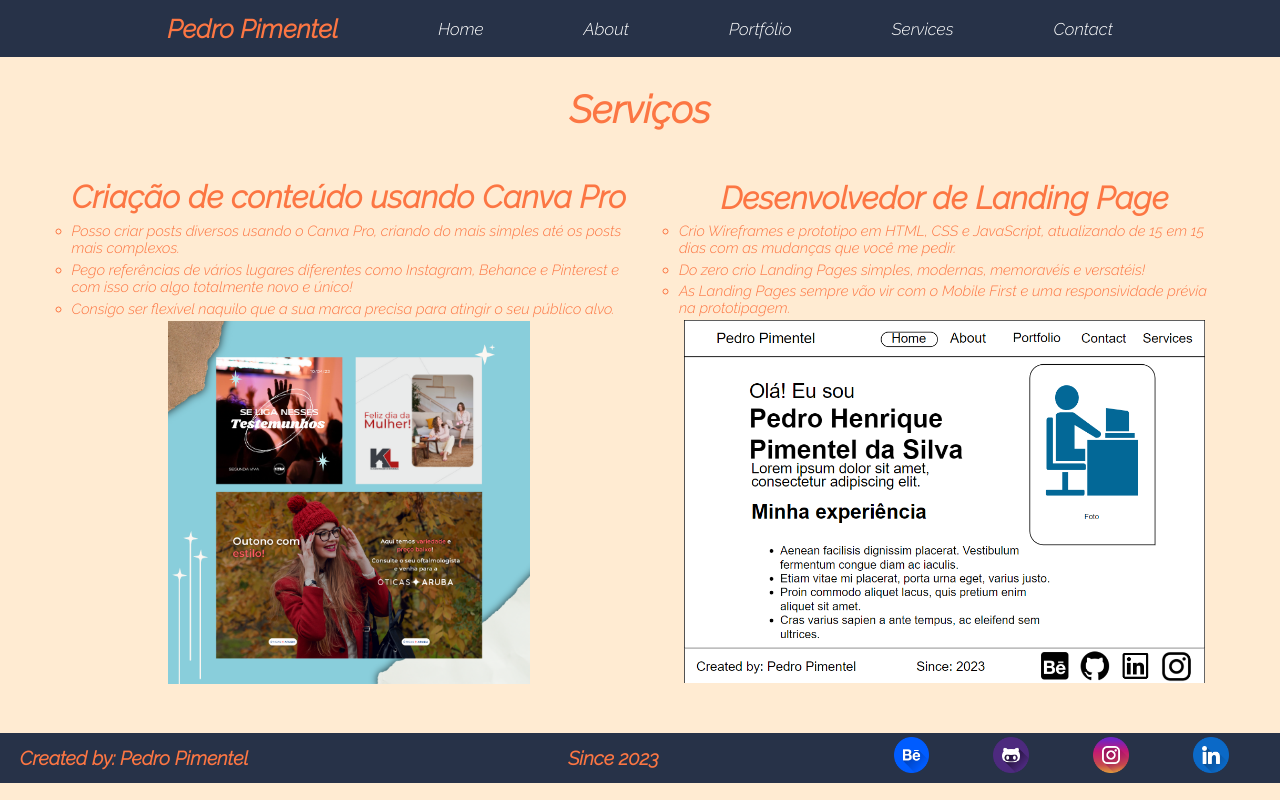
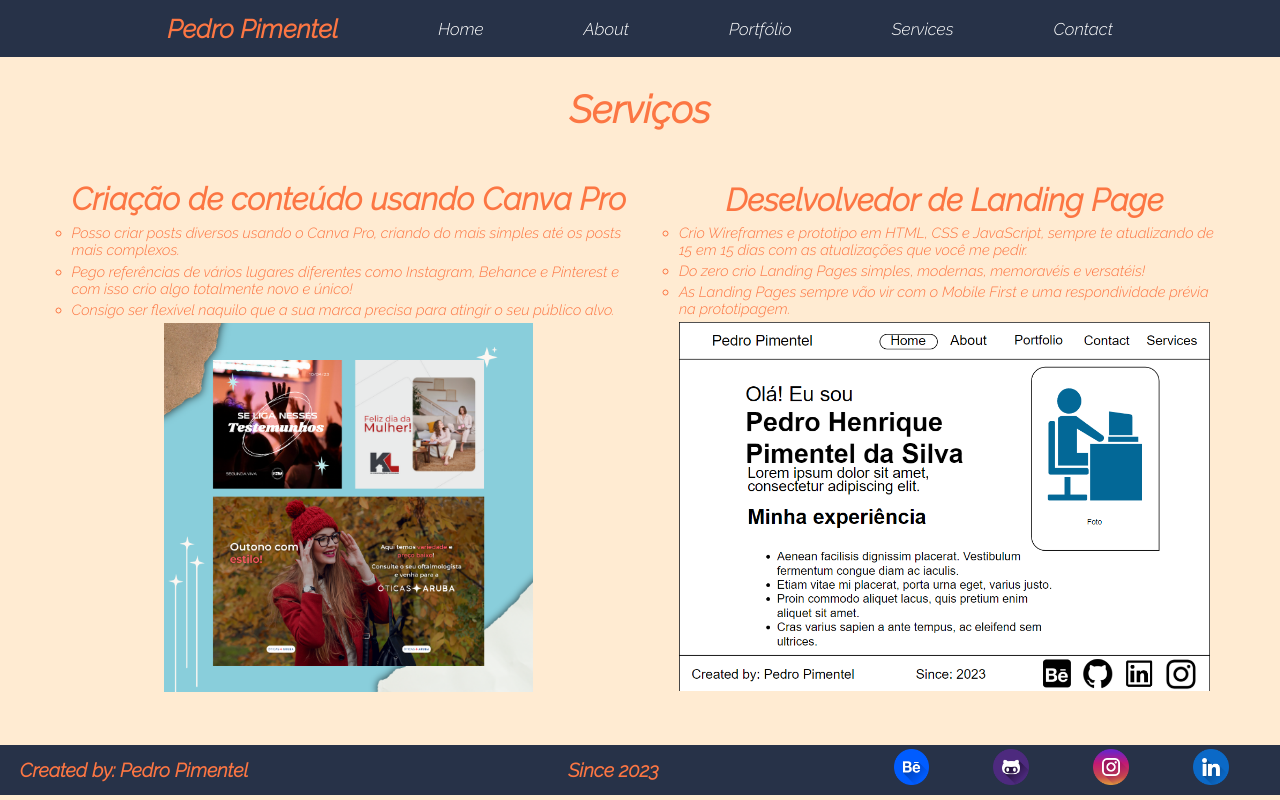
Before and after one commit to pimentelph/Portf-lio-Desenvolvimento-WEB, a plain HTML site: page services.html in a window 1280 px wide. Drawn offline with Linux system fonts and the light colour scheme.

Commit message:
Add files via upload

```diff
--- a/about.css
+++ b/about.css
@@ -60,7 +60,7 @@ header {
 
 /*Agora é o main da página*/
 main {
-  height: 676px;
+  height: 86vh;
 }
 
 /*Titulo da página*/
@@ -157,7 +157,9 @@ body #bigdiv {
 
 footer {
   background-color: #273248;
-  position: absolute;
+  position: fixed;
+  padding: 0;
+  margin: 0;
   height: 6.2vh;
   width: 100%;
   display: flex;
--- a/contact.css
+++ b/contact.css
@@ -59,7 +59,7 @@ header {
 
 /*Agora é o main da página*/
 main {
-  height: 676px;
+  height: 86vh;
 }
 
 /*Textos das páginas*/
@@ -245,7 +245,9 @@ main {
 
 footer {
   background-color: #273248;
-  position: absolute;
+  position: fixed;
+  padding: 0;
+  margin: 0;
   height: 6.2vh;
   width: 100%;
   display: flex;
--- a/index.css
+++ b/index.css
@@ -59,7 +59,7 @@ header {
 
 /*Agora é o main da página*/
 main {
-  height: 676px;
+  height: 86vh;
 }
 
 /*Imagem no canto direito do home*/
@@ -130,7 +130,9 @@ body #divimagem {
 
 footer {
   background-color: #273248;
-  position: absolute;
+  position: fixed;
+  padding: 0;
+  margin: 0;
   height: 6.2vh;
   width: 100%;
   display: flex;
--- a/portfólio.css
+++ b/portfólio.css
@@ -60,7 +60,7 @@ header {
 
 /*Agora é o main da página*/
 main {
-  height: 676px;
+  height: 86vh;
 }
 
 /*Titulo da página*/
@@ -185,6 +185,8 @@ main {
 footer {
   background-color: #273248;
   position: fixed;
+  padding: 0;
+  margin: 0;
   height: 6.2vh;
   width: 100%;
   display: flex;
--- a/services.css
+++ b/services.css
@@ -59,7 +59,7 @@ header {
 
 /*Agora é o main da página*/
 main {
-  height: 676px;
+  height: 86vh;
 }
 
 /*Textos das páginas*/
@@ -149,7 +149,9 @@ main {
 
 footer {
   background-color: #273248;
-  position: absolute;
+  position: fixed;
+  padding: 0;
+  margin: 0;
   height: 6.2vh;
   width: 100%;
   display: flex;
--- a/services.html
+++ b/services.html
@@ -62,13 +62,14 @@
 
             <div id="serviço2">
                 <div id="texto2">
-                    <h1 id="titulo2" class="texto">Desenvolvedor de Landing Page</h1>
+                    <h1 id="titulo2" class="texto">Deselvolvedor de Landing Page</h1>
                 </div>
                 <ul id="ul2">
-                    <li id="li2" class="texto"> Crio Wireframes e prototipo em HTML, CSS e JavaScript, atualizando de 15 em 15 dias com as mudanças que você me pedir.</li>
+                    <li id="li2" class="texto"> Crio Wireframes e prototipo em HTML, CSS e JavaScript, sempre te
+                        atualizando de 15 em 15 dias com as atualizações que você me pedir.</li>
                     <li id="li2" class="texto">Do zero crio Landing Pages simples, modernas, memoravéis e versatéis!
                     </li>
-                    <li id="li2" class="texto">As Landing Pages sempre vão vir com o Mobile First e uma responsividade
+                    <li id="li2" class="texto">As Landing Pages sempre vão vir com o Mobile First e uma respondividade
                         prévia na prototipagem.</li>
                 </ul>
                 <img id="landing" src="fotos/landing.png" alt="">
```
Also changed, not shown: index.html (+1 -1 lines).
